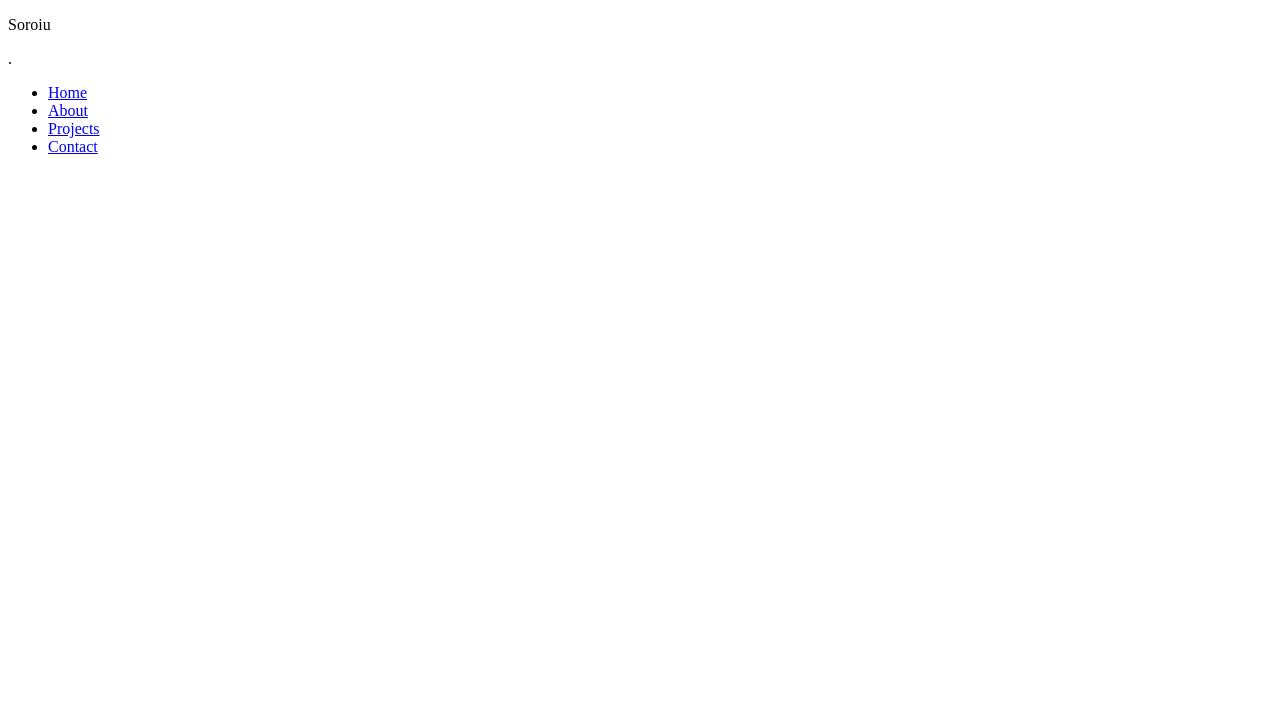
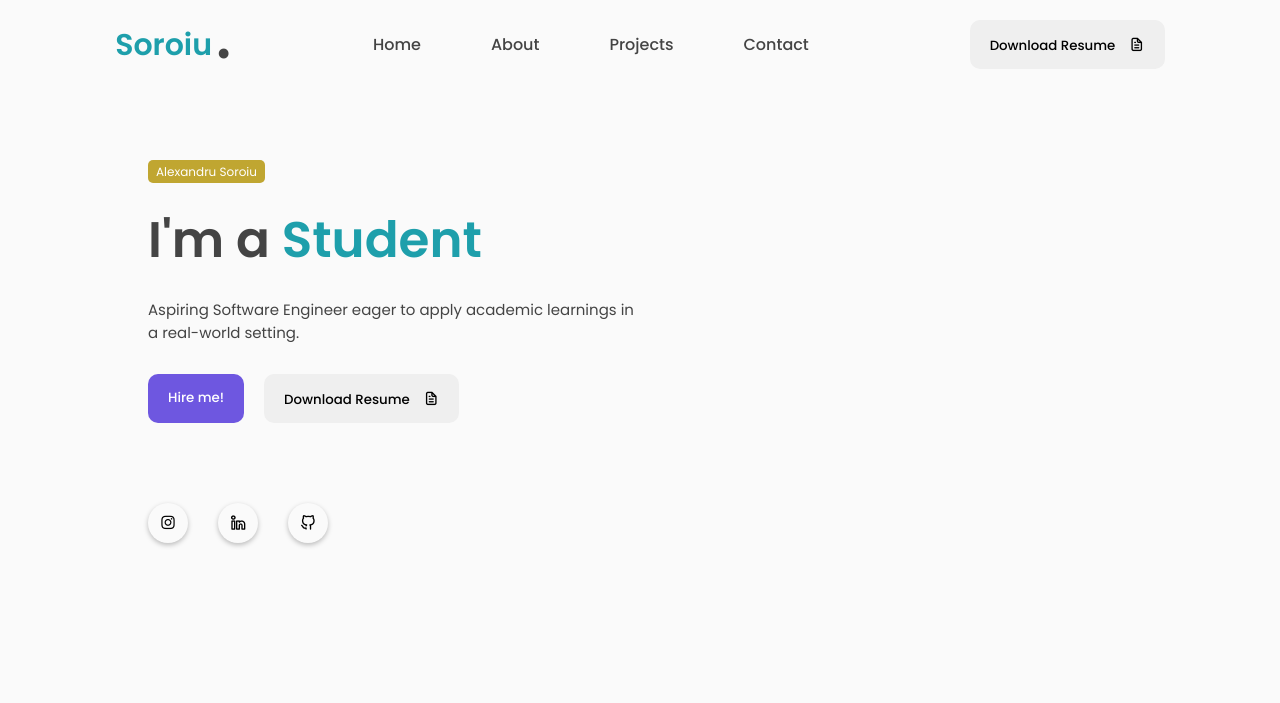
Before and after one commit to AlexandruSoroiu/portfolio, a plain HTML site: page index.html in a window 1280 px wide. Drawn offline with nearby package versions, Linux system fonts and the light colour scheme.

Commit message:
designed the homepage
updated the html, css, and js file so that the homepage would look nice

```diff
--- a/assets/css/styles.css
+++ b/assets/css/styles.css
@@ -1 +1,248 @@
 @import url('https://fonts.googleapis.com/css2?family=Inconsolata:wght@200..900&family=Poppins:ital,wght@0,100;0,200;0,300;0,400;0,500;0,600;0,700;0,800;0,900;1,100;1,200;1,300;1,400;1,500;1,600;1,700;1,800;1,900&display=swap');
+
+:root{
+    --body-color: rgb(250, 250, 250);
+    --color-white: rgb(255, 255, 255);
+
+    --text-color-second: rgb(68, 68, 68);
+    --text-color-third: rgb(30, 159, 171);
+
+    --first-color: rgb(110, 87, 224);
+    --first-color-hover: rgb(40, 91, 212);
+
+    --second-color: rgb(0, 201, 255);
+    --third-color: rgb(192, 166, 49);
+    --first-shadow-color: rgba(0, 0, 0, 0.1);
+}
+
+*{
+    margin: 0;
+    padding: 0;
+    box-sizing: border-box;
+    font-family: 'Poppins', sans-serif;
+}
+
+html{
+    scroll-behavior: smooth;
+}
+
+::-webkit-scrollbar{
+    width: 10px;
+    border-radius: 25px;
+}
+
+::-webkit-scrollbar-track{
+    background: #f1f1f1;
+}
+
+::-webkit-scrollbar-thumb{
+    background: #ccc;
+    border-radius: 30px;
+}
+
+::-webkit-scrollbar-thumb:hover{
+    background: #bbb;
+}
+
+.btn{
+    font-weight: 500;
+    padding: 12px 20px;
+    background: #efefef;
+    border: none;
+    border-radius: 10px;
+    cursor: pointer;
+    transition: .4s;
+}
+
+.btn>i{
+    margin-left: 10px;
+}
+
+.btn:hover{
+    background: var(--second-color);
+    color: var(--color-white);
+}
+
+i{
+    font-size: 16px;
+}
+
+body{
+    background: var(--body-color);
+}
+
+.container{
+    width: 100%;
+    position: relative;
+}
+
+nav{
+    position: fixed;
+    display: flex;
+    justify-content: space-between;
+    width: 100%;
+    height: 90px;
+    line-height: 90px;
+    background: var(--body-color);
+    padding-inline: 9vw;
+    transition: .3s;
+    z-index: 100;
+}
+
+.nav-logo{
+    position: relative;
+}
+
+.nav-name{
+    font-size: 30px;
+    font-weight: 600;
+    color: var(--text-color-third);
+}
+
+.nav-logo span{
+    position: absolute;
+    top: -15px;
+    right: -20px;
+    font-size: 5em;
+    color: var(--text-color-second);
+}
+
+.nav-menu, .nav_menu_list{
+    display: flex;
+}
+
+.nav-menu .nav_list{
+    list-style: none;
+    position: relative;
+}
+
+.nav-link{
+    text-decoration: none;
+    color: var(--text-color-second);
+    font-weight: 500;
+    padding-inline: 15px;
+    margin-inline: 20px;
+}
+
+.nav-menu-btn{
+    display: none;
+}
+
+.nav-menu-btn i{
+    font-size: 28px;
+    cursor: pointer;
+}
+
+.wrapper{
+    padding-inline: 10vw;
+}
+
+.featured-box{
+    position: relative;
+    display: flex;
+    height: 10vh;
+    min-height: 700px;
+}
+
+.featured-text{
+    position: relative;
+    display: flex;
+    justify-content: center;
+    align-content: center;
+    min-height: 80vh;
+    flex-direction: column;
+    width: 50%;
+    padding-left: 20px;
+}
+
+.featured-text-card span{
+    background: var(--third-color);
+    color: var(--color-white);
+    padding: 3px 8px;
+    font-size: 12px;
+    border-radius: 5px;
+}
+
+.featured-name{
+    font-size: 50px;
+    font-weight: 600;
+    color: var(--text-color-second);
+    margin-block: 20px;
+}
+
+.typedText {
+    text-transform: capitalize;
+    color: var(--text-color-third);
+}
+
+.featured-text-info{
+    font-size: 15px;
+    margin-bottom: 30px;
+    color: var(--text-color-second);
+}
+
+.featured-text-btn{
+    display: flex;
+    gap: 20px;
+}
+
+.featured-text-btn>.blue-btn{
+    background: var(--first-color);
+    color: var(--color-white);
+}
+
+.featured-text-btn>.blue-btn:hover{
+    background: var(--first-color-hover);
+}
+
+.social_icons{
+    display: flex;
+    margin-top: 5em;
+    gap: 30px;
+}
+
+.icon{
+    display: flex;
+    justify-content: center;
+    align-items: center;
+    width: 40px;
+    height: 40px;
+    border-radius: 50%;
+    box-shadow: 0px 2px 5px 0px rgba(0, 0, 0, 0.25);
+    cursor: pointer;
+}
+
+.icon:hover{
+    color: var(--first-color);
+}
+
+@media only screen and (max-width: 900px) {
+    .nav-button{
+        display: none;
+    }
+    .nav-menu.responsive{
+        left: 0;
+    }
+    .nav-menu{
+        position: fixed;
+        top: 80px;
+        left: -100%;
+        flex-direction: column;
+        justify-content: center;
+        align-items: center;
+        background: rgba(255, 255, 255, 0.7);
+        backdrop-filter: blur(20px);
+        width: 100%;
+        min-height: 450px;
+        height: 90vh;
+        transition: .3s;
+    }
+    .nav_menu_list{
+        flex-direction: column;
+    }
+    .nav-menu-btn{
+        display: flex;
+        align-items: center;
+        justify-content: center;
+    }
+}
--- a/assets/js/main.js
+++ b/assets/js/main.js
@@ -0,0 +1,27 @@
+function myMenuFunction(){
+    var menuBtn = document.getElementById("myNavMenu");
+
+    if(menuBtn.className === "nav-menu"){
+        menuBtn.btn.className += " responsive";
+    } else {
+        menuBtn.className = "nav-menu";
+    }
+}
+
+window.onscroll = function() {headerShadow()};
+
+function headerShadow() {
+    const navHeader = document.getElementById("header");
+
+    if (document.body.scrollTop > 50 || document.documentElement.scrollTop > 50) {
+        navHeader.style.boxShadow = "0 1px 6px rgba(0, 0, 0, 0.1)";
+        navHeader.style.height = "70px";
+        navHeader.style.lineHeight = "70px";
+    } else {
+
+        navHeader.style.boxShadow = "none";
+        navHeader.style.height = "90px";
+        navHeader.style.lineHeight = "90px";
+
+    }
+}
--- a/index.html
+++ b/index.html
@@ -37,7 +37,40 @@
                     </li>
                 </ul>
             </div>
+            <div class="nav-button">
+                <button class="btn">Download Resume <i class="uil uil-file-alt"></i></button>
+            </div>
+            <div class="nav-menu-btn">
+                <i class="uil uil-bars" onclick="myMenuFunction()"></i>
+            </div>
         </nav>
+
+
+    <main class="wrapper">
+        <section class="featured-box" id="home">
+            <div class="featured-text">
+                <div class="featured-text-card">
+                    <span>Alexandru Soroiu</span>
+                </div>
+                <div class="featured-name">
+                    <p>I'm a <span class="typedText">Student</span></p>
+                </div>
+                <div class="featured-text-info">
+                    <p>Aspiring Software Engineer eager to apply academic learnings in a real-world setting.</p>
+                </div>
+                <div class="featured-text-btn">
+                    <button class="btn blue-btn">Hire me!</button>
+                    <button class="btn">Download Resume <i class="uil uil-file-alt"></i></button>
+                </div>
+                <div class="social_icons">
+                    <div class="icon"><i class="uil uil-instagram"></i></div>
+                    <div class="icon"><i class="uil uil-linkedin-alt"></i></div>
+                    <div class="icon"><i class="uil uil-github-alt"></i></div>
+                </div>
+            </div>
+        </section>
+    </main>
+
     </div>
 
     <script src="https://unpkg.com/typed.js@2.1.0/dist/typed.umd.js"></script>
```
